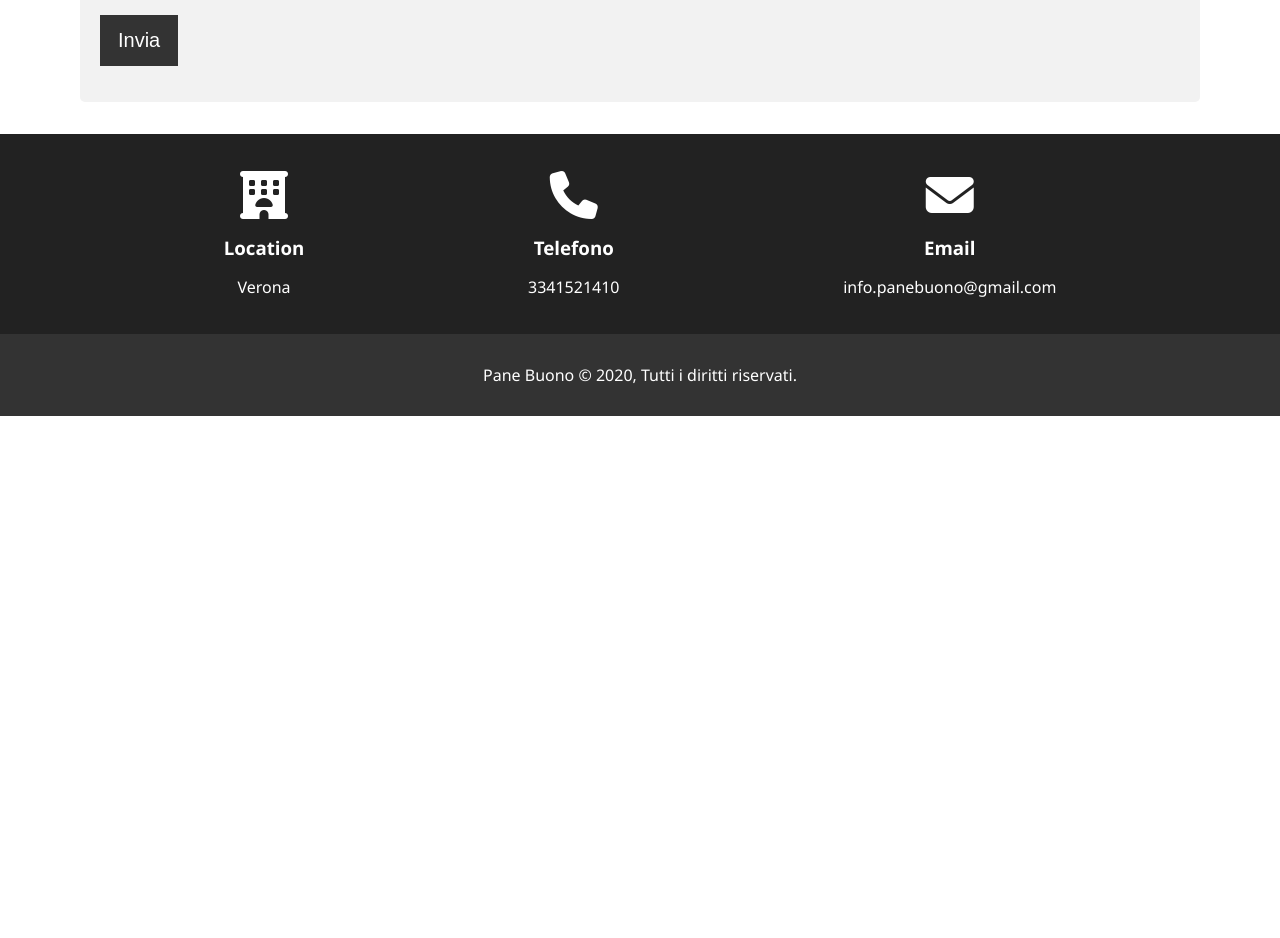
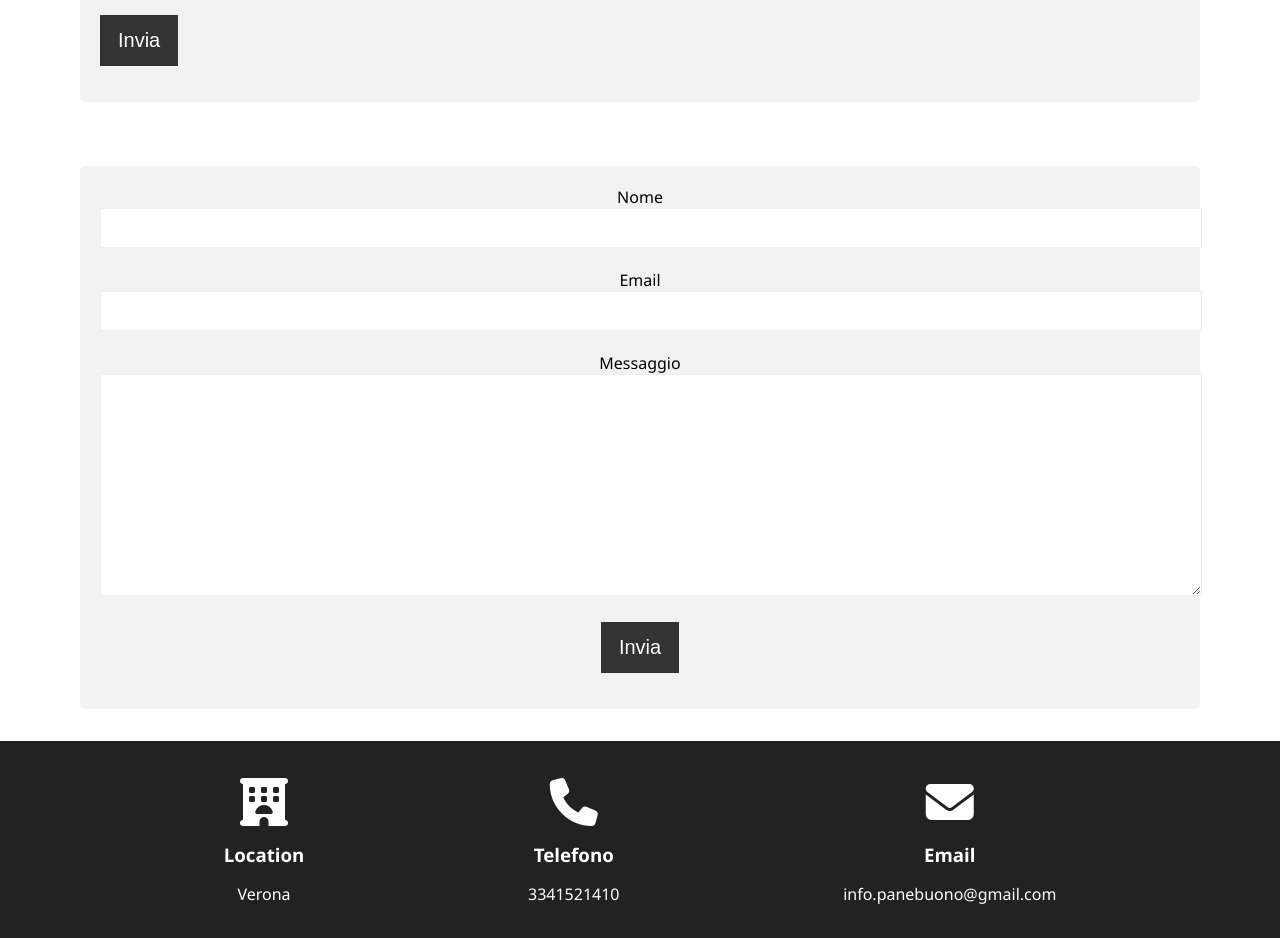
Before and after one commit to DumitruScutelnic/milegno, a plain HTML site: page contact.html in a window 1280 px wide. Shown: the part 660-1598 px from the top of the page. Before the commit the page ends 1076 px from the top, so only its background shows below. Drawn offline with Linux system fonts and the light colour scheme.

Commit message:
add contact netlify

```diff
--- a/contact.html
+++ b/contact.html
@@ -1,5 +1,6 @@
 <!DOCTYPE html>
 <html lang="it">
+
 <head>
     <meta charset="UTF-8">
     <meta name="viewport" content="width=device-width, initial-scale=1.0">
@@ -10,7 +11,7 @@
 
     <script>
         document.addEventListener("DOMContentLoaded", function () {
-        document.getElementById("contact-form").addEventListener("submit", function(e) {
+            document.getElementById("contact-form").addEventListener("submit", function (e) {
                 e.preventDefault();
 
                 const formData = new FormData(this);
@@ -32,6 +33,7 @@
         });
     </script>
 </head>
+
 <body>
     <!-- NavBar -->
     <header>
@@ -73,6 +75,30 @@
             </form>
         </div>
     </section>
+    <section id="contact-forum">
+        <div class="container">
+            <form name="contact" method="POST" data-netlify="true" netlify-honeypot="bot-field">
+                <input type="hidden" name="form-name" value="contact">
+
+                <!-- Anti-bot (honeypot) -->
+                <p hidden>
+                    <label>Don’t fill this out: <input name="bot-field"></label>
+                </p>
+
+                <p>
+                    <label for="name">Nome<br><input type="text" name="name" required></label>
+                </p>
+                <p>
+                    <label  for="email">Email<br><input type="email" name="email" required></label>
+                </p>
+                <p>
+                    <label for="message" >Messaggio<br><textarea name="message" required></textarea></label>
+                </p>
+                <p><button class="btn" type="submit">Invia</button></p>
+            </form>
+
+        </div>
+    </section>
 
     <!-- Section 2 -->
     <section id="contact-info">
@@ -98,4 +124,5 @@
     <!-- Footer -->
     <footer id="footer">Pane Buono &copy; 2020, Tutti i diritti riservati.</footer>
 </body>
+
 </html>
```
Lines whose indentation alone changed are shown as unchanged.
